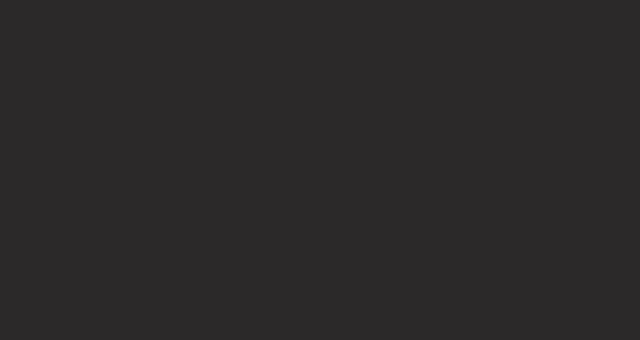
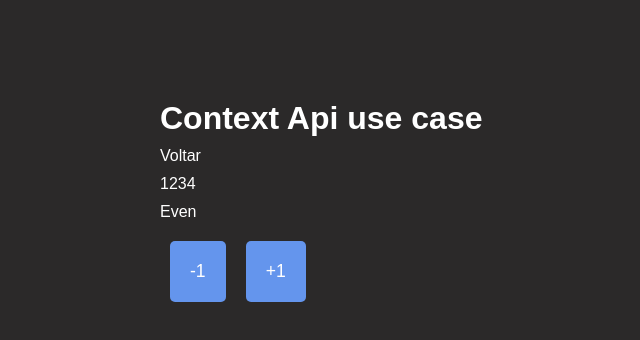
Before and after one commit to marcoscuomo/hooks, a React (Create React App) app: page /context2 in a window 1280 px wide. Shown: the top 340 px of the page, without its empty margins (80-720 px from the left). Built offline with nearby package versions, Linux system fonts and the light colour scheme.

Commit message:
Creating context api

```diff
--- a/src/App.tsx
+++ b/src/App.tsx
@@ -3,6 +3,7 @@ import React, { useState, Dispatch, SetStateAction } from 'react';
 import Routes from './routes';
 import './App.css';
 import { DataContext, appCtxDefaultValue} from './data/DataContext'
+import Store from './data/Store';
 
 
 function App() {
@@ -12,9 +13,11 @@ function App() {
 
   return (
     <>
-    <DataContext.Provider value={{state, setState}}>
-      <Routes />
-    </DataContext.Provider>
+    <Store>
+      <DataContext.Provider value={{state, setState}}>
+        <Routes />
+      </DataContext.Provider>
+    </Store>
     </>
   );
 }
--- /dev/null
+++ b/src/Context2.tsx
@@ -0,0 +1,25 @@
+import { useContext, useEffect } from "react"
+import { Link } from "react-router-dom"
+
+import { AppContext } from './data/Store'
+
+export default function Context2() {
+
+  const { number, text, updateNumber, updateText } = useContext(AppContext)
+
+  useEffect(() => {
+    number % 2 === 0 ? updateText('Even') : updateText('Odd')
+  }, [number])
+
+  return (
+    <main className="main">
+      <h1>Context Api use case</h1>
+      <p><Link to="/">Voltar</Link></p>
+      <p>{number}</p>
+      <p>{text}</p>
+
+      <button className="btnAction" onClick={() => updateNumber(number-1)}>-1</button>
+      <button className="btnAction" onClick={() => updateNumber(number+1)}>+1</button>
+    </main>
+  )
+}
--- a/src/Home.tsx
+++ b/src/Home.tsx
@@ -37,6 +37,9 @@ export default function Home() {
         <li>
           <Link to="/context1">Use Contex api</Link>
         </li>
+        <li>
+          <Link to="/context2">Use Contex api - top organized</Link>
+        </li>
       </ul>
     </main>
   )
--- a/src/data/Store.tsx
+++ b/src/data/Store.tsx
@@ -0,0 +1,42 @@
+import React, { createContext, ReactChild, ReactChildren, useState } from 'react';
+
+const initialState: any = {
+  number: 1234,
+  text: 'Context Api + Hooks'
+}
+
+export const AppContext = createContext(initialState)
+
+const Store = ({ children }: any) => {
+
+  const [state, setState] = useState(initialState)
+
+  function updateNumber(n: number) {
+    setState({
+      ...state,
+      number: n
+    })
+  }
+
+  function updateText(text: string) {
+    setState({
+      ...state,
+      text
+    })
+  }
+
+  return (
+    <AppContext.Provider value={{
+      number: state.number,
+      text: state.text,
+      updateNumber,
+      updateText
+    }}>
+      {children}
+    </AppContext.Provider>
+  )
+
+}
+
+
+export default Store
--- a/src/routes.tsx
+++ b/src/routes.tsx
@@ -12,6 +12,7 @@ import Effect1 from './Effect1';
 import Effect2 from './Effect2';
 import Effect3 from './Effect3';
 import Context1 from './Context1'
+import Context2 from './Context2'
 
 export default function Routes() {
   return(
@@ -27,6 +28,7 @@ export default function Routes() {
       <Route component = { Effect2 } path="/effect2" exact />
       <Route component = { Effect3 } path="/effect3" exact />
       <Route component = { Context1 } path="/context1" exact />
+      <Route component = { Context2 } path="/context2" exact />
 
     </BrowserRouter>
   )
```
